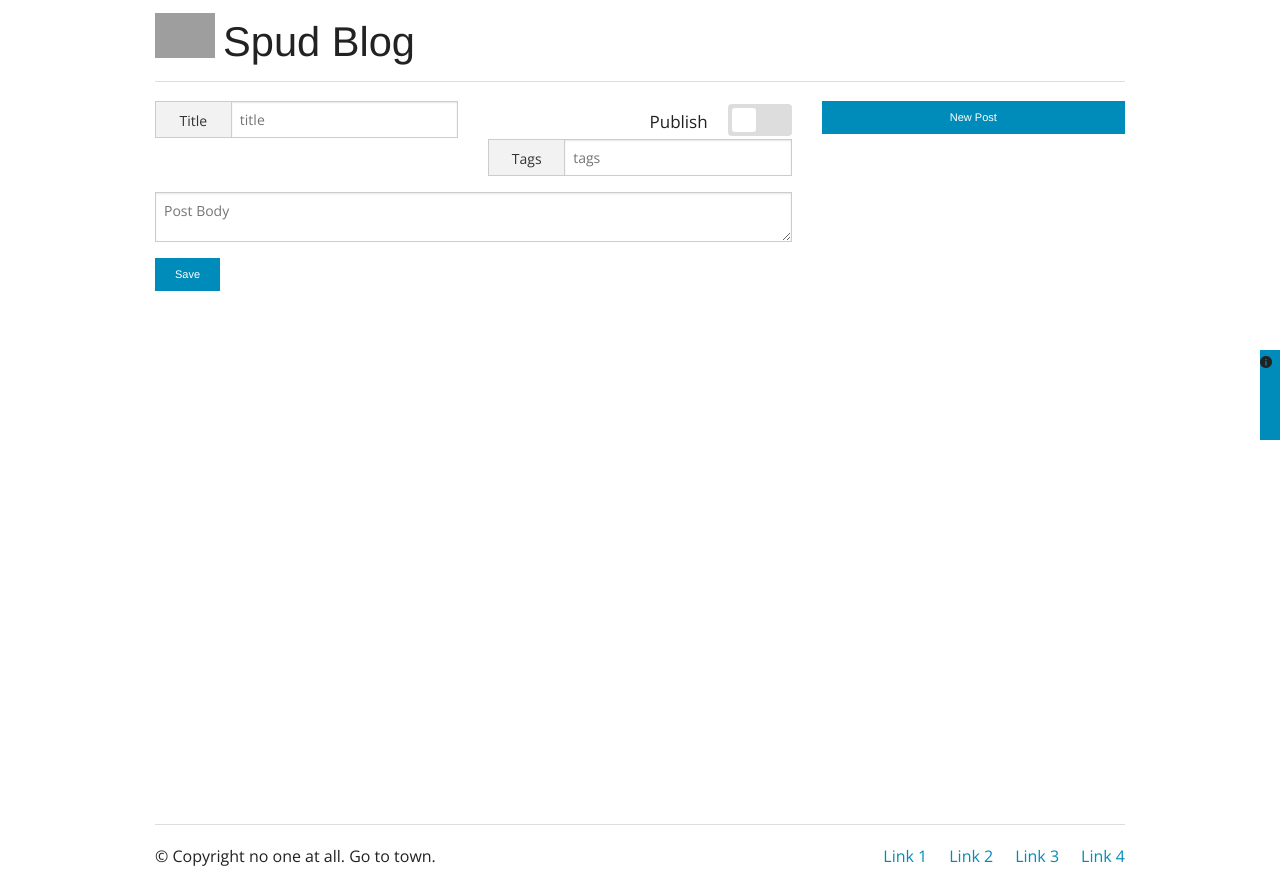
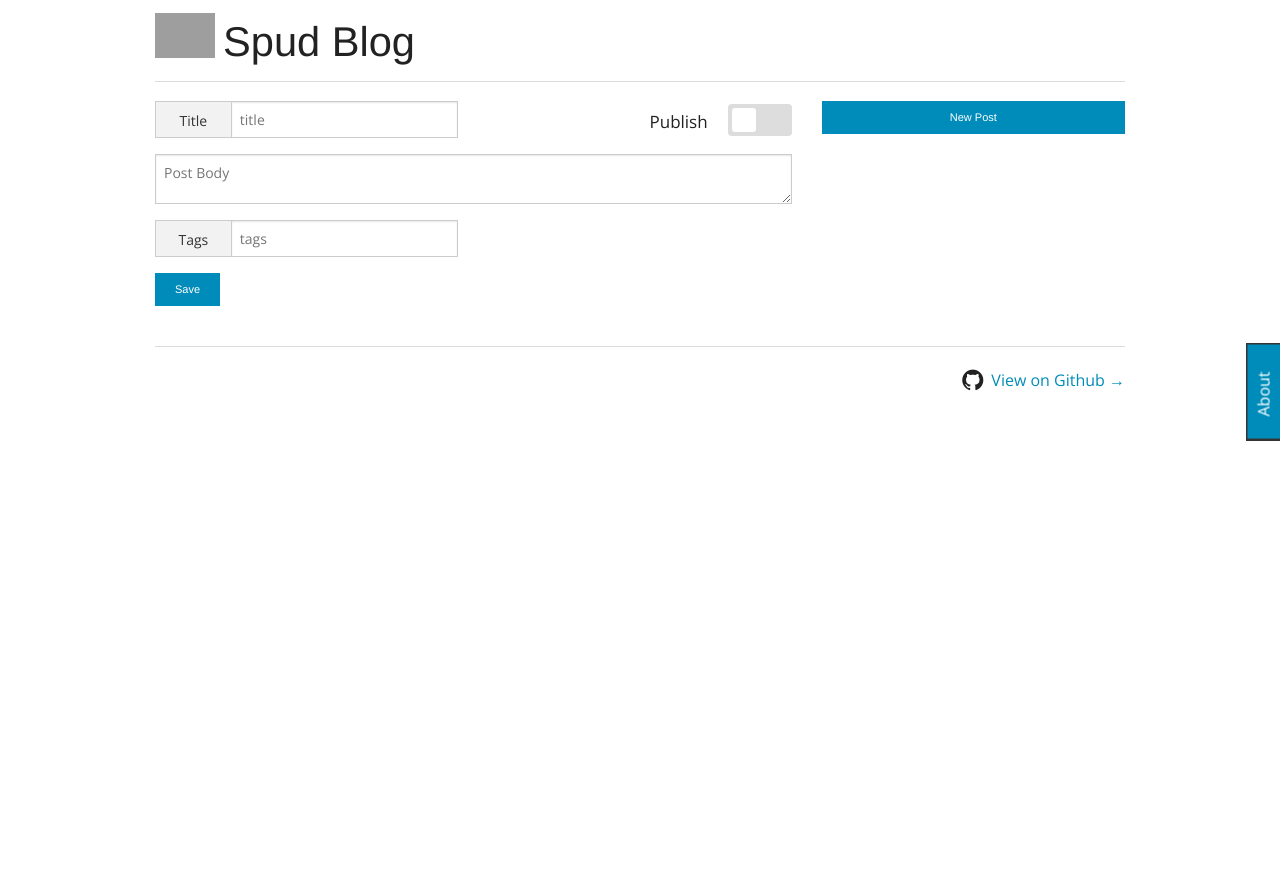
Before and after one commit to ianluddy/Spud-Blog, a Django app: page /admin in a window 1280 px wide. After the commit the page ends 441 px from the top, so only its background shows below. Run offline with Django 3.2, Linux system fonts and the light colour scheme; data that the repository does not hold is empty; parts of the project's set-up code (start-up, migrations or seed data) failed here and were passed over; some libraries are stand-ins or nearby versions; grey boxes are pictures that could not be loaded.

Commit message:
Moar updates

```diff
--- a/core/constants.py
+++ b/core/constants.py
@@ -1,3 +1,6 @@
+# Number of Posts per page. I'm using 1 here as the page gets quite busy with multiple Posts, especially since adding the
+# facebook comment input.
+# If one was to build on top of the API they could tweak this and have multiple Posts shown on their front end.
 POST_PAGE_SIZE = 1
 
 #### Test Data ####
--- a/core/models.py
+++ b/core/models.py
@@ -9,7 +9,6 @@ class Post(ndb.Model):
     stamp = ndb.FloatProperty(default=time.time())
     title = ndb.StringProperty(default="Untitled")
     body = ndb.TextProperty(default="Empty")
-    image = ndb.BlobProperty()
     tags = ndb.StringProperty(repeated=True)
     published = ndb.BooleanProperty(default=False)
 
--- a/core/static/css/style.css
+++ b/core/static/css/style.css
@@ -23,6 +23,7 @@ body {
     float: left;
     margin-right: 8px;
     margin-left: 0px;
+    cursor: pointer;
 }
 
 /* Tags */
@@ -39,14 +40,23 @@ body {
 #tags > .label.selected{
     opacity: 1;
 }
-/*
+.post_tag .remove{
+    font-size: 20px;
+    color: #000;
+    position: relative;
+    left: -10px;
+    bottom: 11px;
+    cursor: pointer;
+}
+.post_tag .remove:hover{
+    opacity: 0.6;
+}
+.post_tag .label{
+    font-size: 14px;
+}
 #tag_container{
-    display: inline-block;
-    float: right;
-    position: relative;
-    top: 20px;
+    margin-bottom: 10px !important;
 }
-*/
 
 /* Posts */
 .post_stamp{
@@ -69,6 +79,9 @@ body {
     width: 100%;
     display: block;
 }
+#posts{
+    min-height: 400px;
+}
 
 /* Post Previews */
 .post_preview .icons{
@@ -86,14 +99,8 @@ body {
     cursor: pointer;
     border-bottom: 2px solid;
 }
-.post_preview .icons > div.published{
-    color: #008CBA;
-}
 .post_preview.selected .icons > div{
     color: #fff;
-}
-.post_preview.selected .icons > div.unpublished{
-    color: #aaa;
 }
 .post_preview{
     padding: 10px;
@@ -105,6 +112,12 @@ body {
 }
 .post_preview > .title{
     color: #008CBA;
+}
+.post_preview > .title > .published, .post_preview > .title > .unpublished{
+    margin-right: 5px;
+}
+.post_preview > .title > .unpublished{
+    opacity: 0.3;
 }
 .post_preview.selected > .stamp{
     color: #ccc;
@@ -127,7 +140,7 @@ body {
     background-color: #008CBA;
 }
 #post_preview_list{
-    height: 650px;
+    max-height: 650px;
     overflow: auto;
 }
 
@@ -147,6 +160,9 @@ body {
 }
 .published_label i{
     font-size: 20px;
+}
+#publish_switch{
+    margin-bottom: 10px;
 }
 
 /* Textboxio */
@@ -177,37 +193,134 @@ body {
 /* About */
 #about_handle{
     position: absolute;
-    top: calc(50% - 50px);
-    height: 90px;
-    width: 20px;
-    left: -20px;
+    top: calc(50% - 27px);
+    height: 37px;
+    width: 98px;
+    left: -67px;
     background-color: #008CBA;
+    color: #fff;
     cursor: pointer;
+    -webkit-transform: rotate(-90deg);
+    -moz-transform: rotate(-90deg);
+    -ms-transform: rotate(-90deg);
+    -o-transform: rotate(-90deg);
+    filter: progid:DXImageTransform.Microsoft.BasicImage(rotation=3);
+    text-align: center;
+    vertical-align: middle;
+    line-height: 32px;
+    border: 2px solid #333;
+    border-bottom: 2px solid #008CBA;
+    z-index: 1001;
 }
 #about{
     position: fixed;
     top: 0px;
     bottom: 0px;
     right: 0px;
-    width: 300px;
-    background-color: #008CBA;
+    width: 30%;
     left: 100%;
+    background: #008CBA;
+    z-index: 1000;
+    border-left: 2px solid #333;
+    padding: 20px;
+    color: #fff;
+}
+#about a, #about h5{
+    color: #fff;
+}
+#about span{
+    margin-right: 5px;
+}
+#about .resources{
+    padding-bottom: 3px;
+    font-size: 1.2em;
 }
 
 /* Loader */
 .loader_overlay{
     position: absolute;
-    background-color: #aaa;
-    opacity: 0.2;
+    background-color: #fff;
+    display: none;
+    opacity: 0.8;
     top: 0px;
     left: 0px;
     right: 0px;
     bottom: 0px;
 }
-.loader{
+.spinner {
+    width: 50px;
+    height: 50px;
+    text-align: center;
+    font-size: 10px;
     position: absolute;
     top: 45%;
-    bottom: 45%;
     left: 45%;
-    right: 45%;
+    display: none;
 }
+
+.spinner > div {
+  background-color: #008CBA;
+  height: 100%;
+  width: 6px;
+  display: inline-block;
+  -webkit-animation: stretchdelay 1.2s infinite ease-in-out;
+  animation: stretchdelay 1.2s infinite ease-in-out;
+}
+
+.spinner .rect2 {
+  -webkit-animation-delay: -1.1s;
+  animation-delay: -1.1s;
+}
+
+.spinner .rect3 {
+  -webkit-animation-delay: -1.0s;
+  animation-delay: -1.0s;
+}
+
+.spinner .rect4 {
+  -webkit-animation-delay: -0.9s;
+  animation-delay: -0.9s;
+}
+
+.spinner .rect5 {
+  -webkit-animation-delay: -0.8s;
+  animation-delay: -0.8s;
+}
+
+@-webkit-keyframes stretchdelay {
+  0%, 40%, 100% { -webkit-transform: scaleY(0.4) }
+  20% { -webkit-transform: scaleY(1.0) }
+}
+
+@keyframes stretchdelay {
+  0%, 40%, 100% {
+    transform: scaleY(0.4);
+    -webkit-transform: scaleY(0.4);
+  }  20% {
+    transform: scaleY(1.0);
+    -webkit-transform: scaleY(1.0);
+  }
+}
+
+/* Footer */
+.git{
+    float: right;
+    position: relative;
+    bottom: 10px;
+}
+.fi-social-github{
+    font-size: 27px;
+    position: relative;
+    top: 4px;
+    right: 4px;
+}
+
+/* Responsive */
+@media (max-width: 980px) {
+    #about{
+        display: none;
+    }
+    #about_handle{
+        display: none;
+    }
+}
--- a/core/static/js/admin.js
+++ b/core/static/js/admin.js
@@ -1,4 +1,4 @@
-var post_list_container, post_list_tmpl, editor, new_post_btn, tag_container;
+var post_list_container, post_list_tmpl, editor, new_post_btn, tag_container, about, about_handle;
 var tag_tmpl, tag_input, save_post_btn, title_input, publish_input, post_editor, post_body;
 $(document).ready(function() {
     cache_elements();
@@ -19,8 +19,11 @@ function cache_elements(){
     post_editor = $("#post_editor");
     post_body = $("#post_body");
     publish_input = $("#publish_switch");
+    about = $("#about");
+    about_handle = $("#about_handle");
+
     post_list_tmpl = Handlebars.compile($("#post_preview_tmpl").html());
-    tag_tmpl = Handlebars.compile($("#tag_tmpl").html());
+    tag_tmpl = Handlebars.compile($("#editable_tag_tmpl").html());
 }
 
 /**** Handlers ****/
@@ -28,6 +31,7 @@ function cache_elements(){
 function add_handlers(){
     $(new_post_btn).on("click", new_post);
     $(save_post_btn).on("click", save_post);
+    $(about_handle).on("click", toggle_about);
     $(tag_input).keypress(function(event){
         if( event.keyCode == 13){
             draw_tag($(tag_input).val());
@@ -44,6 +48,7 @@ function create_editor(){
 
 function draw_tag(tag){
     $(tag_container).append(tag_tmpl(tag));
+    $(tag_container).find(".remove").on("click", function(){$(this).parent().remove()});
 }
 
 function get_tags(){
@@ -82,6 +87,7 @@ function save_post(){
 /**** Posts ****/
 
 function load_post_list(){
+    show_loader(post_list_container);
     $.ajax({
         url: "posts",
         data:{
@@ -98,6 +104,7 @@ function draw_post_list(posts){
     $(post_list_container).find(".post_preview").on("click", select_post);
     $(post_list_container).find(".post_preview").first().click();
     $(post_list_container).find(".post_preview .delete").on("click", delete_post);
+    hide_loader(post_list_container);
 }
 
 function new_post(){
@@ -121,7 +128,7 @@ function load_post(post){
     $(post_editor).attr("current_post_id", loaded_post.id); // Load id
     $(title_input).val(loaded_post.title); // Load title
     editor.content.set(loaded_post.body); // Load body
-    $(tag_container).find(".label").remove(); // Clear Tags
+    $(tag_container).find(".post_tag").remove(); // Clear Tags
     for( var index in loaded_post.tags ){
         draw_tag(loaded_post.tags[index]); // Draw Tags
     }
@@ -138,3 +145,14 @@ function delete_post(){
         }).success(load_post_list);
     }
 }
+
+/**** About ****/
+
+function toggle_about(){
+    if( $(about).hasClass("shown") ){
+        $(about).animate({"left": "100%"}, 100);
+    }else{
+        $(about).animate({"left": "70%"}, 100);
+    }
+    $(about).toggleClass("shown");
+}
--- a/core/static/js/base.js
+++ b/core/static/js/base.js
@@ -1,24 +1,8 @@
-var about_handle, about, loader_tmpl;
+var loader_tmpl;
 $(document).ready(function() {
     cache_base_elements();
-    add_base_handlers();
 });
 
 function cache_base_elements(){
-    about = $("#about");
-    about_handle = $("#about_handle");
     loader_tmpl = Handlebars.compile($("#loader_tmpl").html());
 }
-
-function add_base_handlers(){
-    $(about_handle).on("click", toggle_about);
-}
-
-function toggle_about(){
-    if( $(about).hasClass("shown") ){
-        $(about).animate({"left": "100%"}, 100);
-    }else{
-        $(about).animate({"left": "80%"}, 100);
-    }
-    $(about).toggleClass("shown");
-}
--- a/core/static/js/utils.js
+++ b/core/static/js/utils.js
@@ -3,7 +3,7 @@ function page_range(i){
 }
 
 function scroll_to_top(){
-    $("html, body").animate({ scrollTop: 0 }, 400);
+    $("html, body").animate({ scrollTop: 0 }, 200);
 }
 
 function format_timestamp(stamp){
@@ -12,10 +12,15 @@ function format_timestamp(stamp){
 
 function show_loader(dom){
     $(dom).append(loader_tmpl());
+    $(dom).find(".loader_overlay").fadeIn(200, function(){
+        $(dom).find(".loader_overlay .spinner").show();
+    });
 }
 
 function hide_loader(dom){
-    $(dom).find(".loader_overlay").remove();
+    $(dom).find(".loader_overlay").stop().fadeOut(200, function(){
+        $(dom).find(".loader_overlay").remove();
+    });
 }
 
 /**** Handlerbars helpers ****/
--- a/core/templates/admin.html
+++ b/core/templates/admin.html
@@ -1,5 +1,6 @@
 {% extends "base.html" %}
 
+<!-- Admin Page -->
 {% block main %}
     <div class="row">
         <div id="post_editor" class="large-8 columns" role="content" current_post_id="">
@@ -24,6 +25,12 @@
                     <span class="published_label">Publish</span>
                 </div>
 
+                <div class="large-12 columns">
+                    <label>
+                        <textarea id="post_body" placeholder="Post Body"></textarea>
+                    </label>
+                </div>
+
                 <div class="large-6 columns">
                     <div class="row collapse prefix-radius">
                         <div class="small-3 columns">
@@ -37,14 +44,10 @@
 
                 <div id="tag_container" class="large-6 columns"></div>
 
-                <div class="large-12 columns">
-                    <label>
-                        <textarea id="post_body" placeholder="Post Body"></textarea>
-                    </label>
-                </div>
                 <div class="small-12 columns">
                     <a id="save_post_btn" class="button tiny">Save</a>
                 </div>
+
             </div>
         </div>
         <aside class="large-4 columns">
@@ -54,7 +57,59 @@
             <div id="post_preview_list"></div>
         </aside>
     </div>
+
+    <div id="about">
+        <div id="about_handle">
+            <span>About</span>
+        </div>
+        <p>Lightweight Blogging tool written with Django and deployed using Google App Engine.</p>
+        <p>
+            <span class="fi-social-github"></span>
+            <span>
+                <a href="http://github.com/ianluddy/Spud-Blog">github.com/ianluddy/Spud-Blog</a>
+            </span>
+        </p>
+        <div class="resources">Resources:</div>
+        <div>
+            <span class="fi-cloud"></span>
+            <span>
+                <a href="https://cloud.google.com/appengine/">cloud.google.com/appengine</a>
+            </span>
+        </div>
+        <div>
+            <span class="fi-widget"></span>
+            <span>
+                <a href="http://github.com/potatolondon/djappengine">potatolondon/djappengine</a>
+            </span>
+        </div>
+        <div>
+            <span class="fi-page-edit"></span>
+            <span>
+                <a href="http://textbox.io/">textbox.io</a>
+            </span>
+        </div>
+        <div>
+            <span class="fi-clock"></span>
+            <span>
+                <a href="http://momentjs.com/">momentjs.com</a>
+            </span>
+        </div>
+        <div>
+            <span class="fi-page-copy"></span>
+            <span>
+                <a href="http://handlebarsjs.com/">handlebarsjs.com</a>
+            </span>
+        </div>
+        <div>
+            <span class="fi-tablet-landscape"></span>
+            <span>
+                <a href="http://foundation.zurb.com/">foundation.zurb.com/</a>
+            </span>
+        </div>
+    </div>
 {% endblock %}
+
+<!-- JS Import -->
 
 {% block import %}
     <script type="text/javascript" src="js/vendor/textboxio.js"></script>
--- a/core/templates/base.html
+++ b/core/templates/base.html
@@ -13,11 +13,11 @@
         <link rel="stylesheet" href="/css/foundation-icons.css" />
     </head>
     <body>
-
+        <!-- Header -->
         <div class="row">
             <div class="large-12 columns">
                 <h1 id="blog_title">
-                    <div id="blog_icon"></div>
+                    <div href="/" id="blog_icon"></div>
                     Spud Blog
                     <small id="blog_tagline"></small>
                 </h1>
@@ -25,33 +25,28 @@
             </div>
         </div>
 
+        <!-- Page Contents -->
         {% block main %}{% endblock %}
 
-        <div id="about">
-            <div id="about_handle">
-                <div class="fi-info"></div>
-            </div>
-        </div>
-
+        <!-- Footer -->
         <footer class="row">
             <div class="large-12 columns">
                 <hr/>
                 <div class="row">
+                    <div class="large-6 columns"></div>
                     <div class="large-6 columns">
-                        <p>© Copyright no one at all. Go to town.</p>
-                    </div>
-                    <div class="large-6 columns">
-                        <ul class="inline-list right">
-                            <li><a href="#">Link 1</a></li>
-                            <li><a href="#">Link 2</a></li>
-                            <li><a href="#">Link 3</a></li>
-                            <li><a href="#">Link 4</a></li>
-                        </ul>
+                        <div class="git">
+                            <span class="fi-social-github"></span>
+                            <span>
+                                <a href="http://github.com/ianluddy/Spud-Blog">View on Github →</a>
+                            </span>
+                        </div>
                     </div>
                 </div>
             </div>
         </footer>
 
+        <!-- JS -->
         <script src="js/vendor/modernizr.js"></script>
         <script src="js/vendor/jquery.js"></script>
         <script src="js/foundation/foundation.min.js"></script>
@@ -63,6 +58,7 @@
           $(document).foundation();
         </script>
 
+        <!-- Page JS -->
         {% block import %}{% endblock %}
   </body>
 </html>
@@ -75,7 +71,7 @@
 <script id="post_tmpl" type="text/x-handlebars-template">
     <div class="post">
         <article>
-            <h3><a href="#">{{title}}</a></h3>
+            <h3><a>{{title}}</a></h3>
             <div class="post_header">
                 <span>
                     <h6 class="post_stamp">{{hb_stamp stamp}}</h6>
@@ -101,10 +97,20 @@
     <span class="success label">{{this}}</span>
 </script>
 
+<script id="editable_tag_tmpl" type="text/x-handlebars-template">
+    <span class="post_tag">
+        <span class="success label">
+            {{this}}
+        </span>
+        <span class="remove fi-x-circle"></span>
+    </span>
+</script>
+
+
 <script id="paginator_tmpl" type="text/x-handlebars-template">
     <li class="arrow"><a>&laquo;</a></li>
     {{#pages}}
-        <li class="pag"><a>{{ this }}</a></li>
+        <li class="pag"><a>{{this}}</a></li>
     {{/pages}}
     <li class="arrow"><a>&raquo;</a></li>
 </script>
@@ -118,7 +124,7 @@
             {{#eq published true}}
                 <span class="published fi-megaphone" title="Published"></span>
             {{else}}
-                <!--<span class="unpublished fi-megaphone" title="Unpublished"></span>-->
+                <span class="unpublished fi-megaphone" title="Unpublished"></span>
             {{/eq}}
             {{title}}
         </div>
@@ -128,8 +134,12 @@
 
 <script id="loader_tmpl" type="text/x-handlebars-template">
     <div class="loader_overlay">
-        <div class="loader">
-            Loading
+        <div class="spinner">
+          <div class="rect1"></div>
+          <div class="rect2"></div>
+          <div class="rect3"></div>
+          <div class="rect4"></div>
+          <div class="rect5"></div>
         </div>
     </div>
 </script>
--- a/core/views.py
+++ b/core/views.py
@@ -106,7 +106,7 @@ def update_post(request):
     if "publish" in request.GET:
         post.published = request.GET.get("publish", "").lower() in ["true", "1"]
     if "tags" in request.GET:
-        post.tags = json.loads(request.GET.get("tags")) if "tags" in request.GET else []
+        post.tags = json.loads(request.GET.get("tags").lower()) if "tags" in request.GET else []
 
     # Persist
     try:
@@ -129,12 +129,28 @@ def pages(request):
     post_query = Post.query().filter(Post.published == True)
 
     # Apply Tag filter
-    tags = json.loads(request.GET.get("tags")) if "tags" in request.GET else []
+    tags = json.loads(request.GET.get("tags").lower()) if "tags" in request.GET else []
     if tags:
         post_query = post_query.filter(Post.tags.IN(tags))
 
     return HttpResponse(page_count(post_query.count(), POST_PAGE_SIZE))
 
+def post_page(request):
+    """
+    Get Page number of given Post
+    :param id LONG id of Post
+    :param tags LIST of tags to filter on [optional]
+    :return: INT
+    """
+    # Grab all published Posts
+    post_query = Post.query().filter(Post.published == True)
+
+    # Apply Tag filter
+    tags = json.loads(request.GET.get("tags").lower()) if "tags" in request.GET else []
+    if tags:
+        post_query = post_query.filter(Post.tags.IN(tags))
+
+    return HttpResponse(page_count(post_query.count(), POST_PAGE_SIZE))
 
 def tags(request):
     """
```
Also changed, not shown: core/static/js/index.js (+22 -18 lines).
